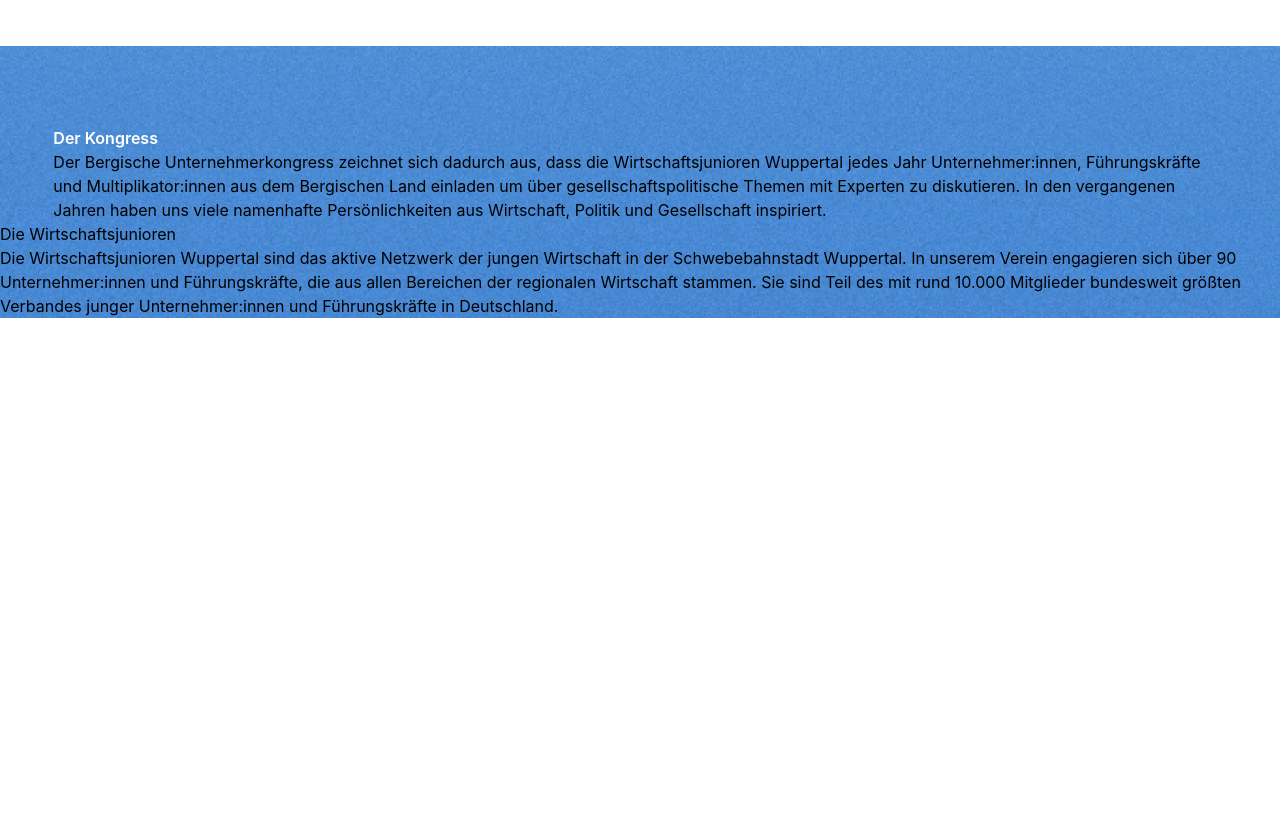
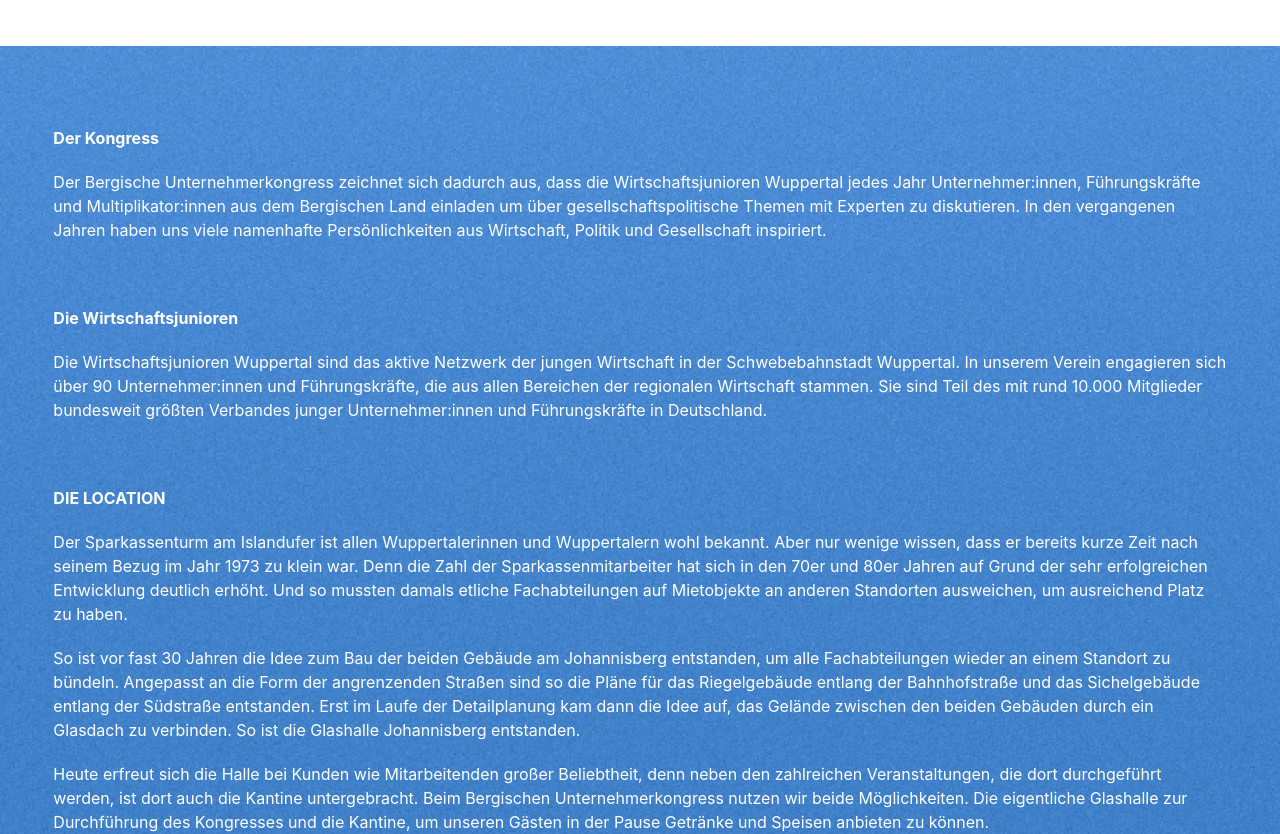
Before and after one commit to Semko1010/buk, a Next.js app: page / in a window 1280 px wide. Shown: the part 760-1594 px from the top of the page. Before the commit the page ends 1078 px from the top, so only its background shows below. Built offline with nearby package versions, Linux system fonts and the light colour scheme.

Commit message:
nav burger Menu

```diff
--- a/pages/index.tsx
+++ b/pages/index.tsx
@@ -23,18 +23,26 @@
       backgroundImage: `url("./img/back.png")`
     }}>
         <div className='w-11/12 mx-auto'>
-          <h2 className='font-semibold text-white'>Der Kongress</h2>
-          <p>Der Bergische Unternehmerkongress zeichnet sich dadurch aus, dass die Wirtschaftsjunioren Wuppertal jedes Jahr Unternehmer:innen, Führungskräfte und Multiplikator:innen aus dem Bergischen Land einladen um über gesellschaftspolitische Themen mit Experten zu diskutieren.
+          <h2 className='font-bold text-white'>Der Kongress</h2>
+          <p className='mt-5 text-white'>Der Bergische Unternehmerkongress zeichnet sich dadurch aus, dass die Wirtschaftsjunioren Wuppertal jedes Jahr Unternehmer:innen, Führungskräfte und Multiplikator:innen aus dem Bergischen Land einladen um über gesellschaftspolitische Themen mit Experten zu diskutieren.
 
           In den vergangenen Jahren haben uns viele namenhafte Persönlichkeiten aus Wirtschaft, Politik und Gesellschaft inspiriert.</p>
         </div>
-        <div>
-          <h2>Die Wirtschaftsjunioren</h2>
-          <p>Die Wirtschaftsjunioren Wuppertal sind das aktive Netzwerk der jungen Wirtschaft in der Schwebebahnstadt Wuppertal.
+        <div className='w-11/12 mx-auto mt-16'>
+          <h2 className='font-bold text-white'>Die Wirtschaftsjunioren</h2>
+          <p className='mt-5 text-white'>Die Wirtschaftsjunioren Wuppertal sind das aktive Netzwerk der jungen Wirtschaft in der Schwebebahnstadt Wuppertal.
 
           In unserem Verein engagieren sich über 90 Unternehmer:innen und Führungskräfte, die aus allen Bereichen der regionalen Wirtschaft stammen.
 
           Sie sind Teil des mit rund 10.000 Mitglieder bundesweit größten Verbandes junger Unternehmer:innen und Führungskräfte in Deutschland.</p>
+        </div>
+        <div className='w-11/12 mx-auto mt-16'>
+          <h2 className='font-bold text-white'>DIE LOCATION</h2>
+          <p className='mt-5 text-white'>Der Sparkassenturm am Islandufer ist allen Wuppertalerinnen und Wuppertalern wohl bekannt. Aber nur wenige wissen, dass er bereits kurze Zeit nach seinem Bezug im Jahr 1973 zu klein war. Denn die Zahl der Sparkassenmitarbeiter hat sich in den 70er und 80er Jahren auf Grund der sehr erfolgreichen Entwicklung deutlich erhöht. Und so mussten damals etliche Fachabteilungen auf Mietobjekte an anderen Standorten ausweichen, um ausreichend Platz zu haben.</p>
+
+          <p className='mt-5 text-white'>So ist vor fast 30 Jahren die Idee zum Bau der beiden Gebäude am Johannisberg entstanden, um alle Fachabteilungen wieder an einem Standort zu bündeln. Angepasst an die Form der angrenzenden Straßen sind so die Pläne für das Riegelgebäude entlang der Bahnhofstraße und das Sichelgebäude entlang der Südstraße entstanden. Erst im Laufe der Detailplanung kam dann die Idee auf, das Gelände zwischen den beiden Gebäuden durch ein Glasdach zu verbinden. So ist die Glashalle Johannisberg entstanden.</p>
+
+          <p className='mt-5 text-white'>Heute erfreut sich die Halle bei Kunden wie Mitarbeitenden großer Beliebtheit, denn neben den zahlreichen Veranstaltungen, die dort durchgeführt werden, ist dort auch die Kantine untergebracht. Beim Bergischen Unternehmerkongress nutzen wir beide Möglichkeiten. Die eigentliche Glashalle zur Durchführung des Kongresses und die Kantine, um unseren Gästen in der Pause Getränke und Speisen anbieten zu können.</p>
         </div>
 
       </main>
--- a/public/output-style.css
+++ b/public/output-style.css
@@ -683,6 +683,14 @@
   margin-top: 3.5rem;
 }
 
+.mt-5 {
+  margin-top: 1.25rem;
+}
+
+.mt-16 {
+  margin-top: 4rem;
+}
+
 .flex {
   display: flex;
 }
@@ -802,6 +810,11 @@
   padding-bottom: 0.75rem;
 }
 
+.py-20 {
+  padding-top: 5rem;
+  padding-bottom: 5rem;
+}
+
 .pt-12 {
   padding-top: 3rem;
 }
@@ -832,6 +845,10 @@
 
 .font-semibold {
   font-weight: 600;
+}
+
+.font-bold {
+  font-weight: 700;
 }
 
 .uppercase {
```
